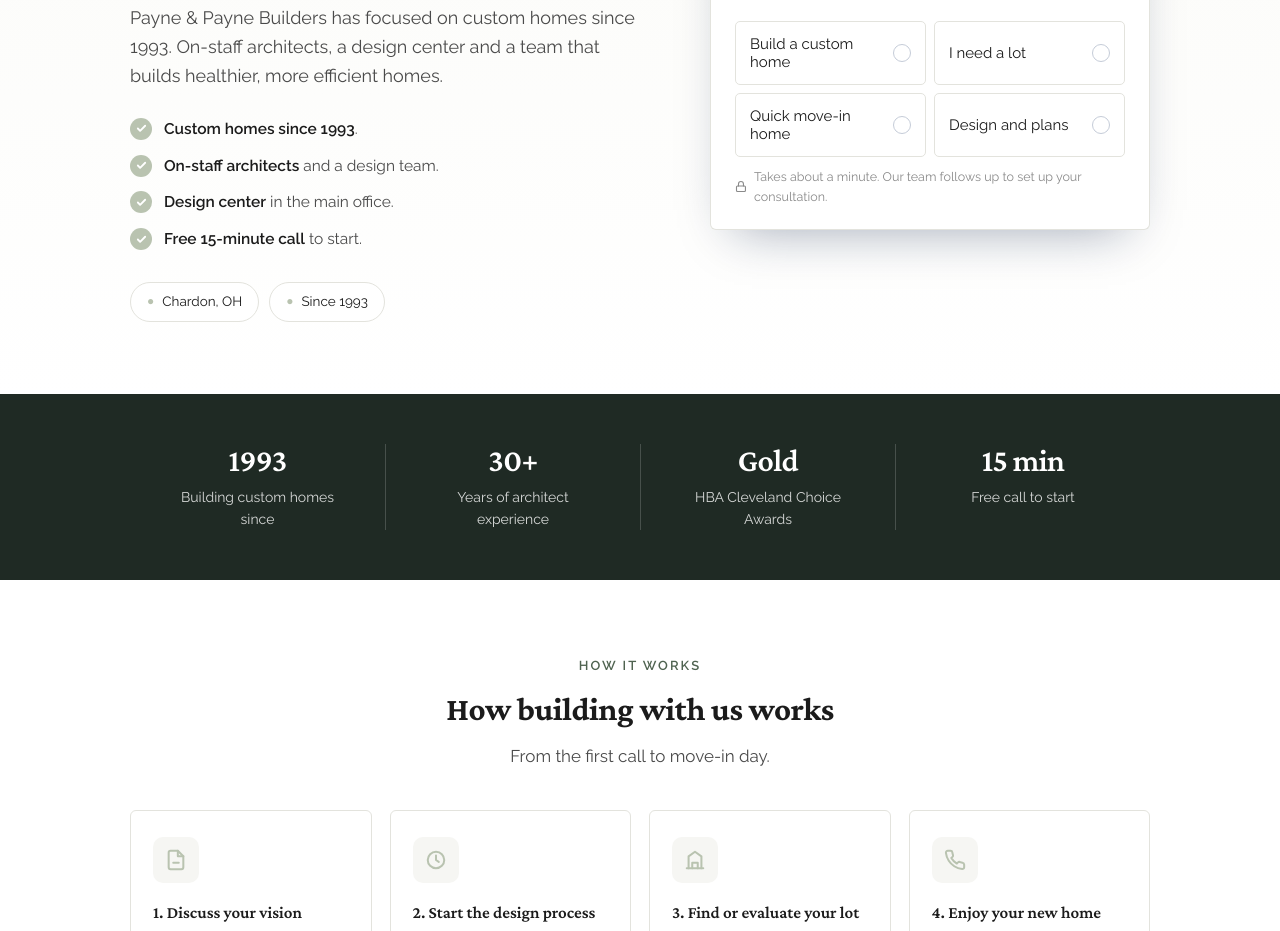
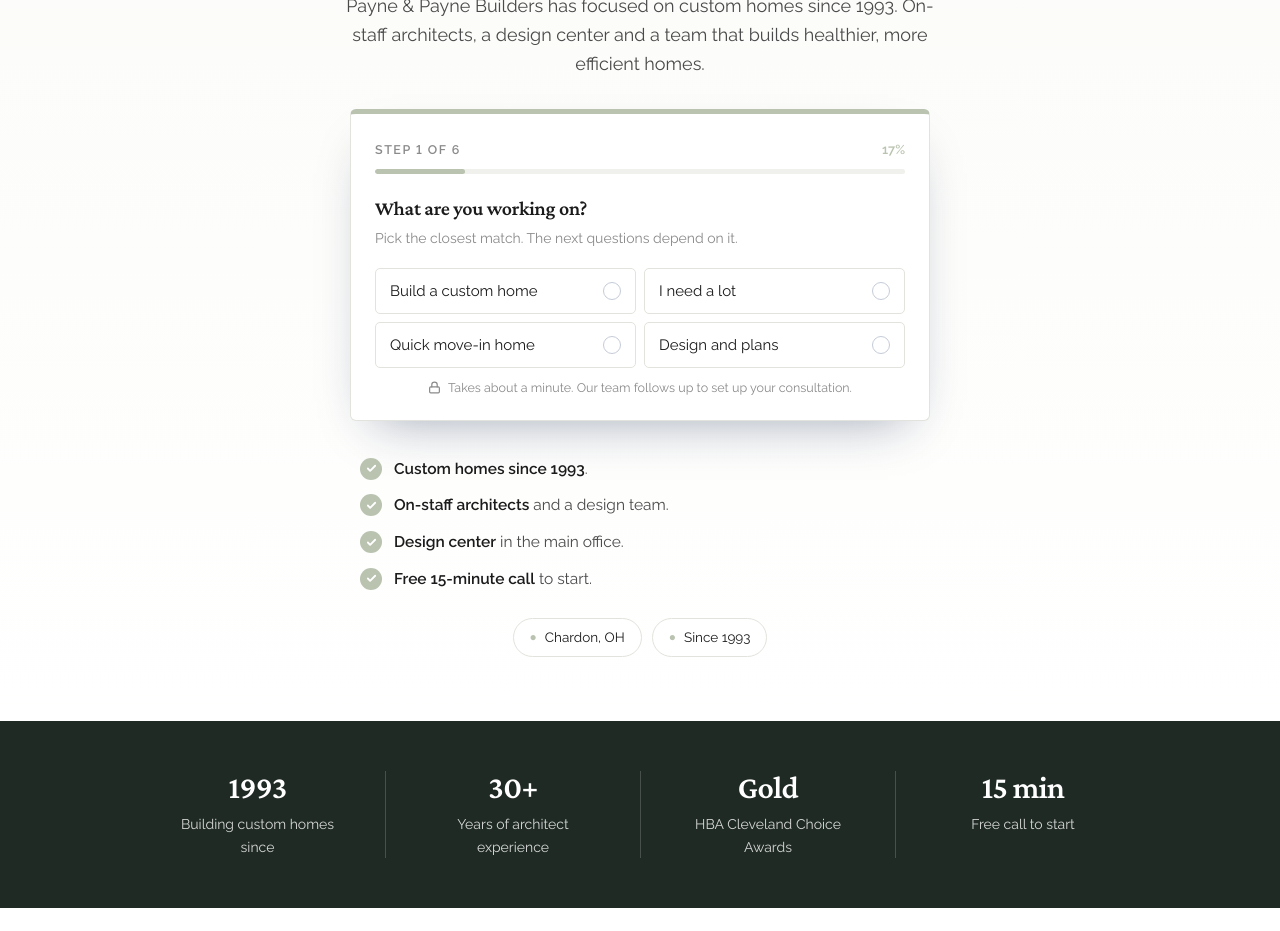
Before and after one commit to sheafox1/payne-and-payne-builders, a plain HTML site: page index.html in a window 1280 px wide. Shown: the part 301-1232 px from the top of the page. Drawn offline with nearby package versions, Linux system fonts and the light colour scheme.

Commit message:
Centered application form and cash referral reward
Co-Authored-By: Claude Sonnet 5.5 <noreply@anthropic.com>

```diff
--- a/index.html
+++ b/index.html
@@ -240,6 +240,15 @@
   .awards { display:flex; flex-wrap:wrap; gap:14px; align-items:center; justify-content:center; margin-top:16px; }
   .awards img { height: 64px; width:auto; background: var(--navy); border-radius: 8px; padding: 8px 12px; }
   .opts.one { grid-template-columns: 1fr; }
+
+  /* centered hero (Shea 2026-11-17): headline, sub-headline, the form in the middle, information below */
+  .hero-c { text-align: center; padding-top: 52px; padding-bottom: 64px; }
+  .hero-c h1 { max-width: 26ch; margin: 0 auto 16px; text-wrap: balance; }
+  .hero-c .lede { margin: 0 auto 30px; max-width: 56ch; }
+  .hero-c .lab { margin-left: auto; margin-right: auto; }
+  .card-c { max-width: 580px; margin: 0 auto 36px; text-align: left; }
+  .ticks-c { max-width: 560px; margin: 0 auto 26px; text-align: left; }
+  .badges-c { justify-content: center; }
   .hrow .brand { height: 70px !important; width: auto; }
   .flogo { height: 80px !important; width: auto; background:none !important; padding:0 !important; }
   footer { background: #1F2A24 !important; }
@@ -267,25 +276,11 @@
 </header>
 
 <div class="hero-wrap">
-<div class="inner hero">
-  <div class="hgrid">
-    <div>
+<div class="inner hero hero-c">
   <p class="lab">Custom Homes &middot; Design Center &middot; Northeast Ohio</p>
   <h1>Your custom home, <em>built in Northeast Ohio.</em></h1>
   <p class="lede">Payne & Payne Builders has focused on custom homes since 1993. On-staff architects, a design center and a team that builds healthier, more efficient homes.</p>
-      <ul class="ticks">
-        <li><span class="ck"><svg width="11" height="11" viewBox="0 0 24 24" fill="none" stroke="#fff" stroke-width="4" stroke-linecap="round" stroke-linejoin="round"><path d="M20 6 9 17l-5-5"/></svg></span><span><b>Custom homes since 1993</b>.</span></li>
-        <li><span class="ck"><svg width="11" height="11" viewBox="0 0 24 24" fill="none" stroke="#fff" stroke-width="4" stroke-linecap="round" stroke-linejoin="round"><path d="M20 6 9 17l-5-5"/></svg></span><span><b>On-staff architects</b> and a design team.</span></li>
-        <li><span class="ck"><svg width="11" height="11" viewBox="0 0 24 24" fill="none" stroke="#fff" stroke-width="4" stroke-linecap="round" stroke-linejoin="round"><path d="M20 6 9 17l-5-5"/></svg></span><span><b>Design center</b> in the main office.</span></li>
-        <li><span class="ck"><svg width="11" height="11" viewBox="0 0 24 24" fill="none" stroke="#fff" stroke-width="4" stroke-linecap="round" stroke-linejoin="round"><path d="M20 6 9 17l-5-5"/></svg></span><span><b>Free 15-minute call</b> to start.</span></li>
-      </ul>
-      <div class="badges">
-        <span class="badge"><i>&#9679;</i> Chardon, OH</span>
-        <span class="badge"><i>&#9679;</i> Since 1993</span>
-      </div>
-    </div>
-
-    <div class="card">
+  <div class="card card-c">
     <div class="ctop"><span class="cstep" id="stepLab">Step 1 of 6</span><span class="cpct" id="pct">17%</span></div>
     <div class="track"><div class="fill" id="fill"></div></div>
     <div id="stage"></div>
@@ -295,6 +290,15 @@
       Takes about a minute. Our team follows up to set up your consultation.
     </div>
   </div>
+  <ul class="ticks ticks-c">
+        <li><span class="ck"><svg width="11" height="11" viewBox="0 0 24 24" fill="none" stroke="#fff" stroke-width="4" stroke-linecap="round" stroke-linejoin="round"><path d="M20 6 9 17l-5-5"/></svg></span><span><b>Custom homes since 1993</b>.</span></li>
+        <li><span class="ck"><svg width="11" height="11" viewBox="0 0 24 24" fill="none" stroke="#fff" stroke-width="4" stroke-linecap="round" stroke-linejoin="round"><path d="M20 6 9 17l-5-5"/></svg></span><span><b>On-staff architects</b> and a design team.</span></li>
+        <li><span class="ck"><svg width="11" height="11" viewBox="0 0 24 24" fill="none" stroke="#fff" stroke-width="4" stroke-linecap="round" stroke-linejoin="round"><path d="M20 6 9 17l-5-5"/></svg></span><span><b>Design center</b> in the main office.</span></li>
+        <li><span class="ck"><svg width="11" height="11" viewBox="0 0 24 24" fill="none" stroke="#fff" stroke-width="4" stroke-linecap="round" stroke-linejoin="round"><path d="M20 6 9 17l-5-5"/></svg></span><span><b>Free 15-minute call</b> to start.</span></li>
+  </ul>
+  <div class="badges badges-c">
+        <span class="badge"><i>&#9679;</i> Chardon, OH</span>
+        <span class="badge"><i>&#9679;</i> Since 1993</span>
   </div>
 </div>
 </div>
```
Also changed, not shown: referral/index.html (+5 -5 lines). Lines whose indentation alone changed are shown as unchanged.
